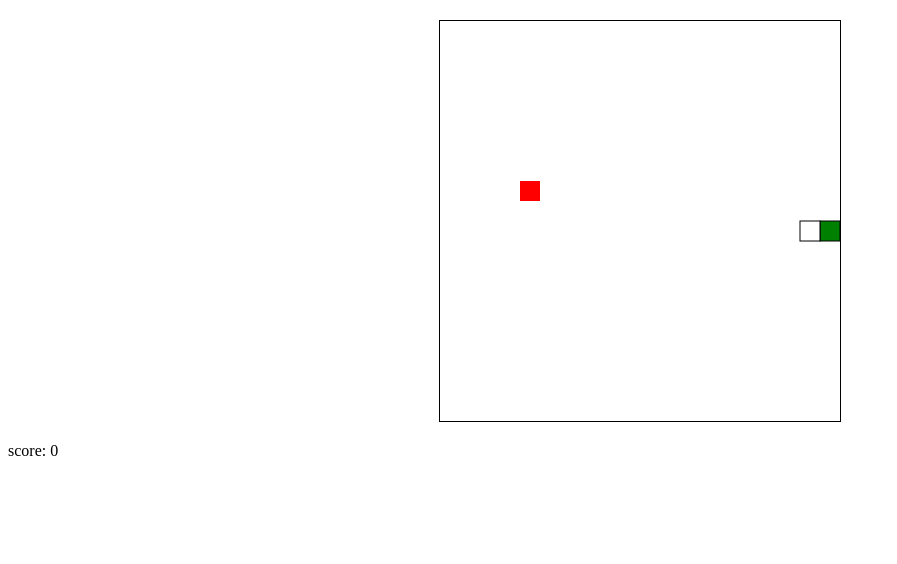
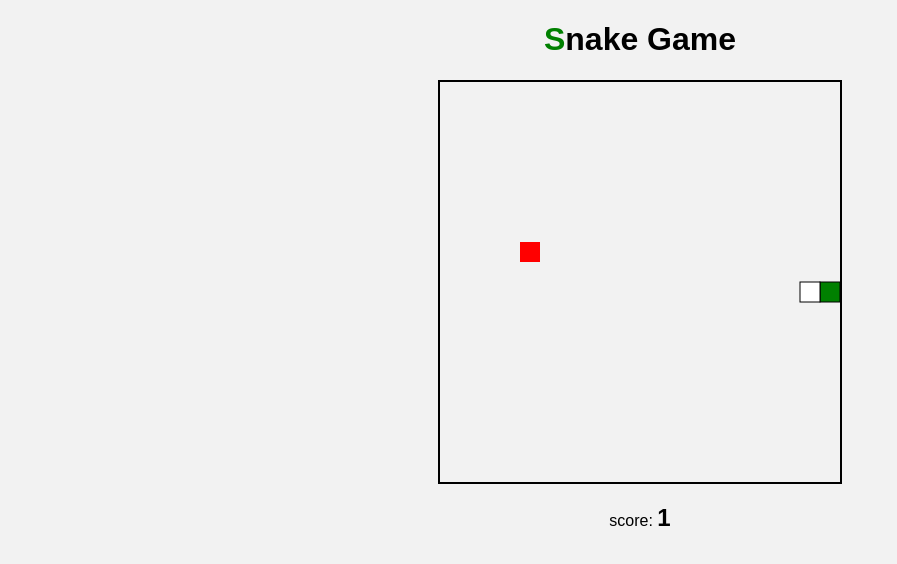
Before and after one commit to Phoenixcoimbra/snake_game, a plain HTML site: page index.html in a window 1280 px wide. Shown: the whole page, without its empty margins (0-897 px from the left). Drawn offline with Linux system fonts and the light colour scheme.

Commit message:
added css

```diff
--- a/index.html
+++ b/index.html
@@ -4,15 +4,12 @@
   <meta charset="UTF-8">
   <meta name="viewport" content="width=device-width, initial-scale=1.0">
   <title>Snake Game</title>
-  <style>
-    canvas {
-      border: 1px solid #000;
-      display: block;
-      margin: 20px auto;
-    }
-  </style>
+  <link rel="stylesheet" href="style.css">
 </head>
 <body>
+
+<h1>Snake Game</h1>
+
   <canvas id="gameCanvas" width="400" height="400"></canvas>
   <script src="snake-game.js"></script>
 
--- a/snake-game.js
+++ b/snake-game.js
@@ -12,9 +12,15 @@ document.addEventListener('DOMContentLoaded', () => {
 
     function direction(event) {
       const key = event.key;
-      if (key.startsWith('Arrow') && key !== 'Arrow' + oppositeDirection(d)) {
-        d = key.slice(5);
-      }
+
+      if (key.startsWith('Arrow')) {
+        const dir = key.slice(5).toUpperCase();
+        if (dir !== oppositeDirection(d)) {
+            d = dir;
+        }
+    }
+      console.log(event.key);
+
     }
 
     function oppositeDirection(dir) {
@@ -59,9 +65,10 @@ document.addEventListener('DOMContentLoaded', () => {
 
       snake.unshift(newHead);
 
-      ctx.fillStyle = 'white';
+      ctx.fillStyle = 'blue';
       ctx.font = '45px Changa One';
-      ctx.fillText(score, 2 * box, 1.6 * box);
+      //ctx.fillText(score, 2 * box, 1.6 * box);
+      document.getElementById('score').innerText = score;
     }
 
     function isOutOfBounds({ x, y }) {
--- /dev/null
+++ b/style.css
@@ -0,0 +1,30 @@
+
+body {
+  font-family: Arial, sans-serif;
+  text-align: center;
+  background-color: #f2f2f2;
+  margin: 0;
+  padding: 0;
+}
+
+#gameCanvas {
+  margin: 20px auto;
+  display: block;
+  border: 2px solid #000;
+}
+
+#score {
+  font-size: 24px;
+  margin-top: 20px;
+  font-weight: bold;
+}
+
+/* Select the "S" in the heading */
+h1::first-letter {
+    color: green;
+  }
+
+  /* Select the first "a" in the heading */
+  h1::first-line::first-letter + :first-letter {
+  color: red;
+}
```
